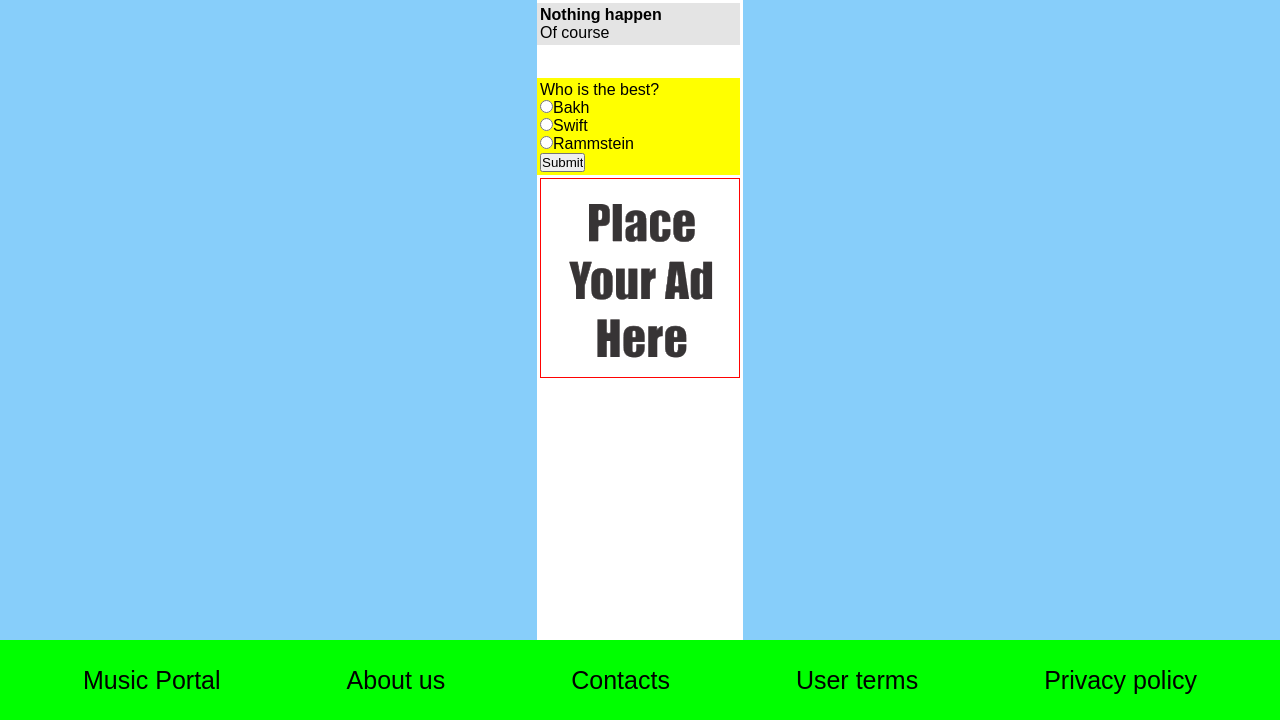
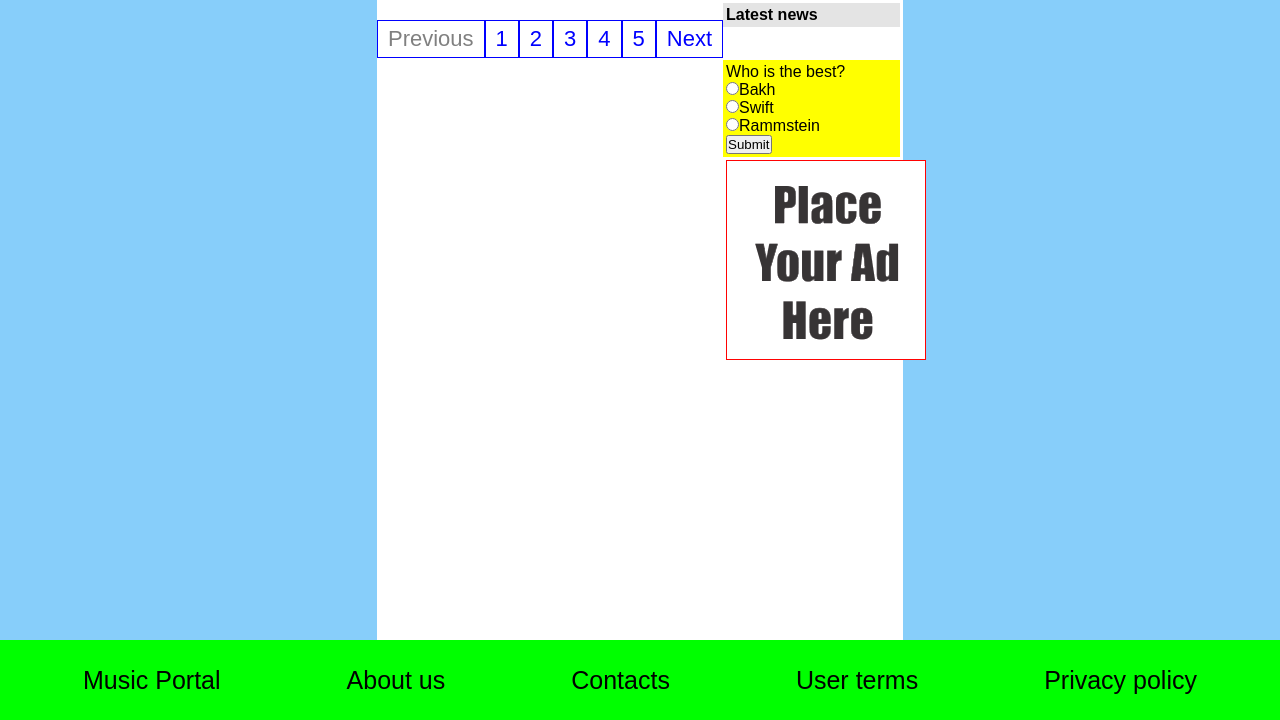
Before and after one commit to VladKharkevich/MusicPortal, a Django app: page /music-portal/news/ in a window 1280 px wide. Shown: the part 80-800 px from the top of the page. Run offline with Django 3.2, Linux system fonts and the light colour scheme; data that the repository does not hold is empty.

Commit message:
Small refactoring, added paginator on html & ccs

```diff
--- a/music_portal/models.py
+++ b/music_portal/models.py
@@ -13,6 +13,9 @@
 
     def __str__(self):
         return self.title
+
+    class Meta:
+        ordering = ["-published"]
 
 
 """
--- a/music_portal/templates/music_portal/base.html
+++ b/music_portal/templates/music_portal/base.html
@@ -11,7 +11,7 @@
 <body>
 	<div class="wrapper">
 		<header>
-			<nav>
+			<nav class="header-nav">
 				<section><a href="{% url 'main_page_url' %}" class="nav-link">Music Portal</a></section>
 				<section><a href="{% url 'musicians_page_url' %}" class="nav-link">Musicians</a></section>
 				<section><a href="{% url 'songs_page_url' %}" class="nav-link">Songs</a></section>
@@ -26,8 +26,13 @@
 
 			<aside>
 				<div class="news-block">
-					<h4>Nothing happen</h4>
-					<p>Of course</p>
+					<h4>Latest news</h4>
+					<div class="news-post">
+						{% for news_post in aside_news %}
+							<h5>{{ news_post.title }}</h5>
+							<p> {{ news_post.content|truncatewords:15 }} </p>
+						{% endfor %}
+					</div>
 				</div>
 				<div class="poll-block">
 					<form>
--- /dev/null
+++ b/music_portal/templates/music_portal/includes/paginator.html
@@ -0,0 +1,25 @@
+<nav class="paginator">
+	<ul class="paginator-list">
+		<li class="paginator-item">
+			<a href="" class="paginator-link disabled">Previous</a>
+		</li>
+		<li class="paginator-item">
+			<a href="" class="paginator-link">1</a>
+		</li>
+		<li class="paginator-item">
+			<a href="" class="paginator-link">2</a>
+		</li>
+		<li class="paginator-item">
+			<a href="" class="paginator-link">3</a>
+		</li>
+		<li class="paginator-item">
+			<a href="" class="paginator-link">4</a>
+		</li>
+		<li class="paginator-item">
+			<a href="" class="paginator-link">5</a>
+		</li>
+		<li class="paginator-item">
+			<a href="" class="paginator-link">Next</a>
+		</li>
+	</ul>
+</nav>
--- a/music_portal/templates/music_portal/news.html
+++ b/music_portal/templates/music_portal/news.html
@@ -31,5 +31,6 @@
 				</div>
 			</div>
 		{% endfor %}
+		{% include "music_portal/includes/paginator.html" %}
 	</article>
 {% endblock content %}
--- /dev/null
+++ b/music_portal/utils.py
@@ -0,0 +1,13 @@
+from typing import Dict
+
+from .models import News
+
+
+def base_page_context() -> Dict:
+    """Function returns context that is used in base.html template:
+        1. Returns 3 news in aside tag"""
+    news = News.objects.all()[:3]
+    context = {
+        'aside_news': news
+    }
+    return context
--- a/music_portal/views.py
+++ b/music_portal/views.py
@@ -1,86 +1,99 @@
 from django.shortcuts import render, get_object_or_404
 from django.views.generic import View
 
-import datetime
-
 from .models import News, Musician, MusicalInstrument, Song, Band
+from .utils import base_page_context
 
 
 class AboutPage(View):
     def get(self, request):
-        return render(request, 'music_portal/about.html')
+        context = base_page_context()
+        return render(request, 'music_portal/about.html', context=context)
 
 
 class BandList(View):
     def get(self, request):
+        context = base_page_context()
         bands = Band.objects.all()
-        today = datetime.datetime.now()
-        return render(request, 'music_portal/bands.html', context={'bands': bands,
-                                                                   'today': today})
+        context['bands'] = bands
+        return render(request, 'music_portal/bands.html', context=context)
 
 
 class BandDetail(View):
     def get(self, request, slug):
+        context = base_page_context()
         obj = get_object_or_404(Band, slug__iexact=slug)
-        return render(request, 'music_portal/band_detail.html',
-                      context={Band.__name__.lower(): obj})
+        context[Band.__name__.lower()] = obj
+        return render(request, 'music_portal/band_detail.html', context=context)
 
 
 class ContactPage(View):
     def get(self, request):
-        return render(request, 'music_portal/contacts.html')
+        context = base_page_context()
+        return render(request, 'music_portal/contacts.html', context=context)
 
 
 class MainPage(View):
     def get(self, request):
-        return render(request, 'music_portal/index.html')
+        context = base_page_context()
+        return render(request, 'music_portal/index.html', context=context)
 
 
 class MusicalInstrumentDetail(View):
     def get(self, request, slug):
+        context = base_page_context()
         obj = get_object_or_404(MusicalInstrument, slug__iexact=slug)
-        return render(request, 'music_portal/musical_instrument_detail.html',
-                      context={MusicalInstrument.__name__: obj})
+        context[MusicalInstrument.__name__] = obj
+        return render(request, 'music_portal/musical_instrument_detail.html', context=context)
 
 
 class MusicalInstrumentList(View):
     def get(self, request):
+        context = base_page_context()
         musical_instruments = MusicalInstrument.objects.all()
-        return render(request, 'music_portal/musical_instruments.html', context={'musical_instruments': musical_instruments})
+        context['musical_instruments'] = musical_instruments
+        return render(request, 'music_portal/musical_instruments.html', context=context)
 
 
 class MusicianList(View):
     def get(self, request):
+        context = base_page_context()
         musicians = Musician.objects.all()
-        today = datetime.datetime.now()
-        return render(request, 'music_portal/musicians.html', context={'musicians': musicians,
-                                                                       'today': today})
+        context['musicians'] = musicians
+        return render(request, 'music_portal/musicians.html', context=context)
 
 
 class MusicianDetail(View):
     def get(self, request, slug):
+        context = base_page_context()
         obj = get_object_or_404(Musician, slug__iexact=slug)
-        return render(request, 'music_portal/musician_detail.html',
-                      context={Musician.__name__.lower(): obj})
+        context[Musician.__name__.lower()] = obj
+        return render(request, 'music_portal/musician_detail.html', context=context)
 
 
 class NewsList(View):
     def get(self, request):
+        context = base_page_context()
         news = News.objects.all()
-        return render(request, 'music_portal/news.html', context={'news': news})
+        context['news'] = news
+        return render(request, 'music_portal/news.html', context=context)
 
 
 class PrivacyPage(View):
     def get(self, request):
-        return render(request, 'music_portal/privacy.html')
+        context = base_page_context()
+        return render(request, 'music_portal/privacy.html', context=context)
 
 
 class SongPage(View):
     def get(self, request):
+        context = base_page_context()
         songs = Song.objects.all()
-        return render(request, 'music_portal/songs.html', context={'songs': songs})
+        context['songs'] = songs
+        return render(request, 'music_portal/songs.html', context=context)
 
 
 class UserTermsPage(View):
     def get(self, request):
-        return render(request, 'music_portal/user_terms.html')
+        context = base_page_context()
+        return render(request, 'music_portal/user_terms.html', context=context)
--- a/static/css/style.css
+++ b/static/css/style.css
@@ -11,13 +11,17 @@
 	height: 100%;
 }
 
+aside{
+	width: 180px;
+}
+
 .wrapper{
 	display: flex;
 	flex-direction: column;
 	min-height: 100%;
 }
 
-nav{
+.header-nav{
 	display: flex;
 	background-color: lime;
 	padding: 5px 20px;
@@ -73,6 +77,41 @@
 	text-decoration: none;
 	margin: 0px 40px;
 	font-size: 25px;
+}
+
+/* paginator classes */
+
+.paginator{
+	display: block;
+	margin: 20px 0 20px 0;
+}
+
+.paginator-list{
+	text-align: center;
+	font-size: 0;
+}
+
+.paginator-item{
+	display: inline-block;
+	border: 1px solid blue;
+}
+
+.paginator-link{
+	padding: 5px 10px;
+	display: block;
+	text-decoration: none;
+	font-size: 22px;
+	color: blue;
+}
+
+.paginator-link:hover{
+	background: rgb(136, 185, 222);
+}
+
+.paginator-link.disabled{
+	color: gray;
+	pointer-events: none;
+	cursor: default;
 }
 
 
--- a/static/js/script.js
+++ b/static/js/script.js
@@ -1,5 +1,5 @@
-const symbolOfLike = document.querySelector('.news-card-likes')
-const symbolOfDislike = document.querySelector('.news-card-dislikes')
+const symbolOfLikeSet = document.querySelectorAll('.news-card-likes')
+const symbolOfDislikeSet = document.querySelectorAll('.news-card-dislikes')
 
 
 /*
@@ -24,10 +24,14 @@
 	}
 }
 
-symbolOfLike.onclick = function() {
-	changeMark(symbolOfLike, symbolOfDislike);
+for (let i=0; i<symbolOfLikeSet.length; i++){
+	symbolOfLikeSet[i].onclick = function() {
+		changeMark(symbolOfLikeSet[i], symbolOfDislikeSet[i]);
+	}
 }
 
-symbolOfDislike.onclick = function() {
-	changeMark(symbolOfDislike, symbolOfLike)
+for (let i=0; i<symbolOfDislikeSet.length; i++){
+	symbolOfDislikeSet[i].onclick = function() {
+		changeMark(symbolOfDislikeSet[i], symbolOfLikeSet[i])
+	}
 }
```
